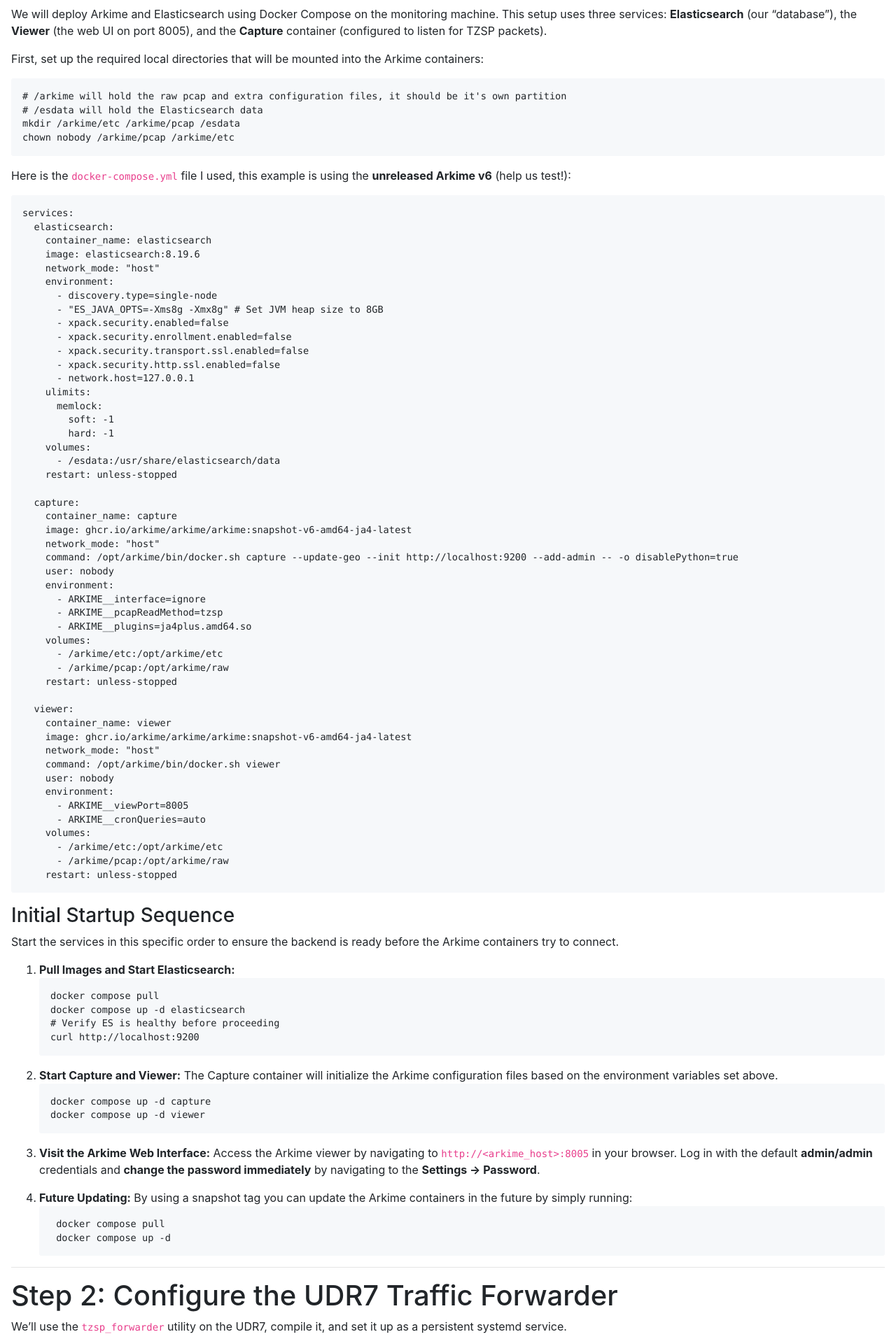
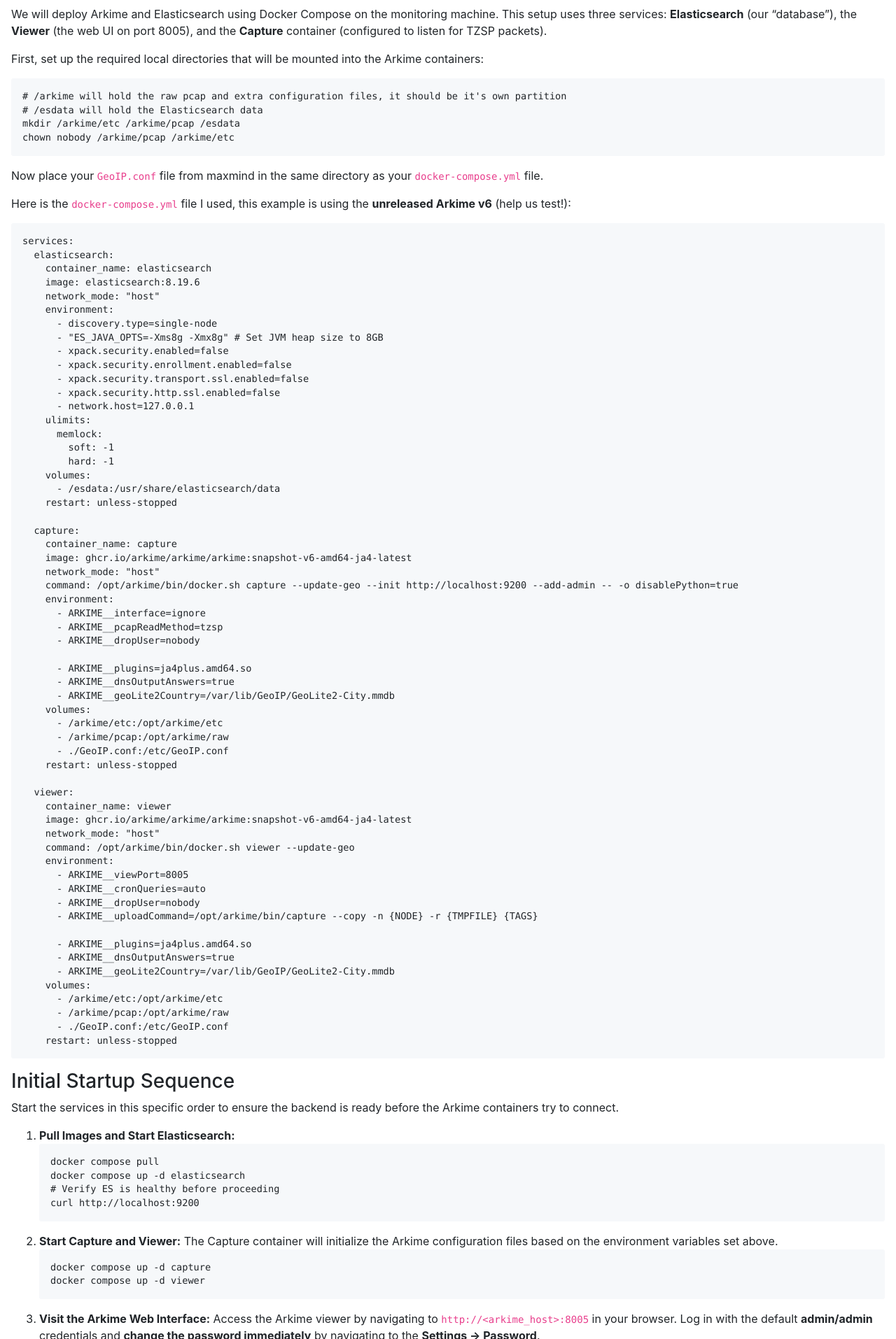
Before and after one commit to arkime/arkimeweb, a Jekyll site: the page built from _wiki/udr7.md, in a window 1280 px wide. Shown: the part 315-2229 px from the top of the page at 70% size. Built offline with Jekyll 4.4.1, drawn with Linux system fonts in a browser that asks for light colours.

Commit message:
add GeoIp/upload and switch to dropUser

````diff
--- a/_wiki/udr7.md
+++ b/_wiki/udr7.md
@@ -28,6 +28,8 @@
 chown nobody /arkime/pcap /arkime/etc
 ```
 
+Now place your `GeoIP.conf` file from maxmind in the same directory as your `docker-compose.yml` file.
+
 Here is the `docker-compose.yml` file I used, this example is using the **unreleased Arkime v6** (help us test!):
 ```yaml
 services:
@@ -56,28 +58,38 @@
     image: ghcr.io/arkime/arkime/arkime:snapshot-v6-amd64-ja4-latest
     network_mode: "host"
     command: /opt/arkime/bin/docker.sh capture --update-geo --init http://localhost:9200 --add-admin -- -o disablePython=true
-    user: nobody
     environment:
       - ARKIME__interface=ignore
       - ARKIME__pcapReadMethod=tzsp
+      - ARKIME__dropUser=nobody
+
       - ARKIME__plugins=ja4plus.amd64.so
+      - ARKIME__dnsOutputAnswers=true
+      - ARKIME__geoLite2Country=/var/lib/GeoIP/GeoLite2-City.mmdb
     volumes:
       - /arkime/etc:/opt/arkime/etc
       - /arkime/pcap:/opt/arkime/raw
+      - ./GeoIP.conf:/etc/GeoIP.conf
     restart: unless-stopped
 
   viewer:
     container_name: viewer
     image: ghcr.io/arkime/arkime/arkime:snapshot-v6-amd64-ja4-latest
     network_mode: "host"
-    command: /opt/arkime/bin/docker.sh viewer
-    user: nobody
+    command: /opt/arkime/bin/docker.sh viewer --update-geo
     environment:
       - ARKIME__viewPort=8005
       - ARKIME__cronQueries=auto
+      - ARKIME__dropUser=nobody
+      - ARKIME__uploadCommand=/opt/arkime/bin/capture --copy -n {NODE} -r {TMPFILE} {TAGS}
+
+      - ARKIME__plugins=ja4plus.amd64.so
+      - ARKIME__dnsOutputAnswers=true
+      - ARKIME__geoLite2Country=/var/lib/GeoIP/GeoLite2-City.mmdb
     volumes:
       - /arkime/etc:/opt/arkime/etc
       - /arkime/pcap:/opt/arkime/raw
+      - ./GeoIP.conf:/etc/GeoIP.conf
     restart: unless-stopped
 ```
 
````
